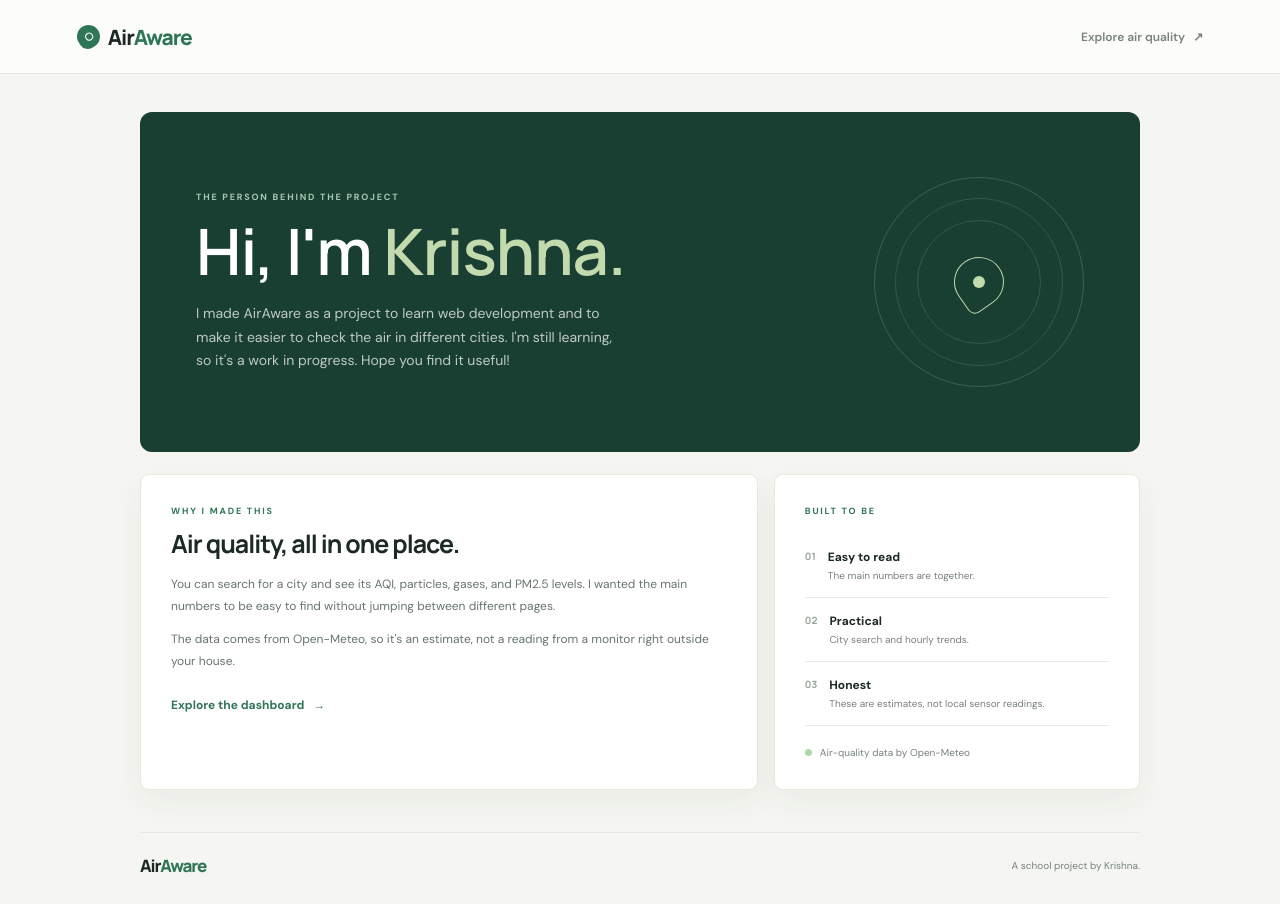
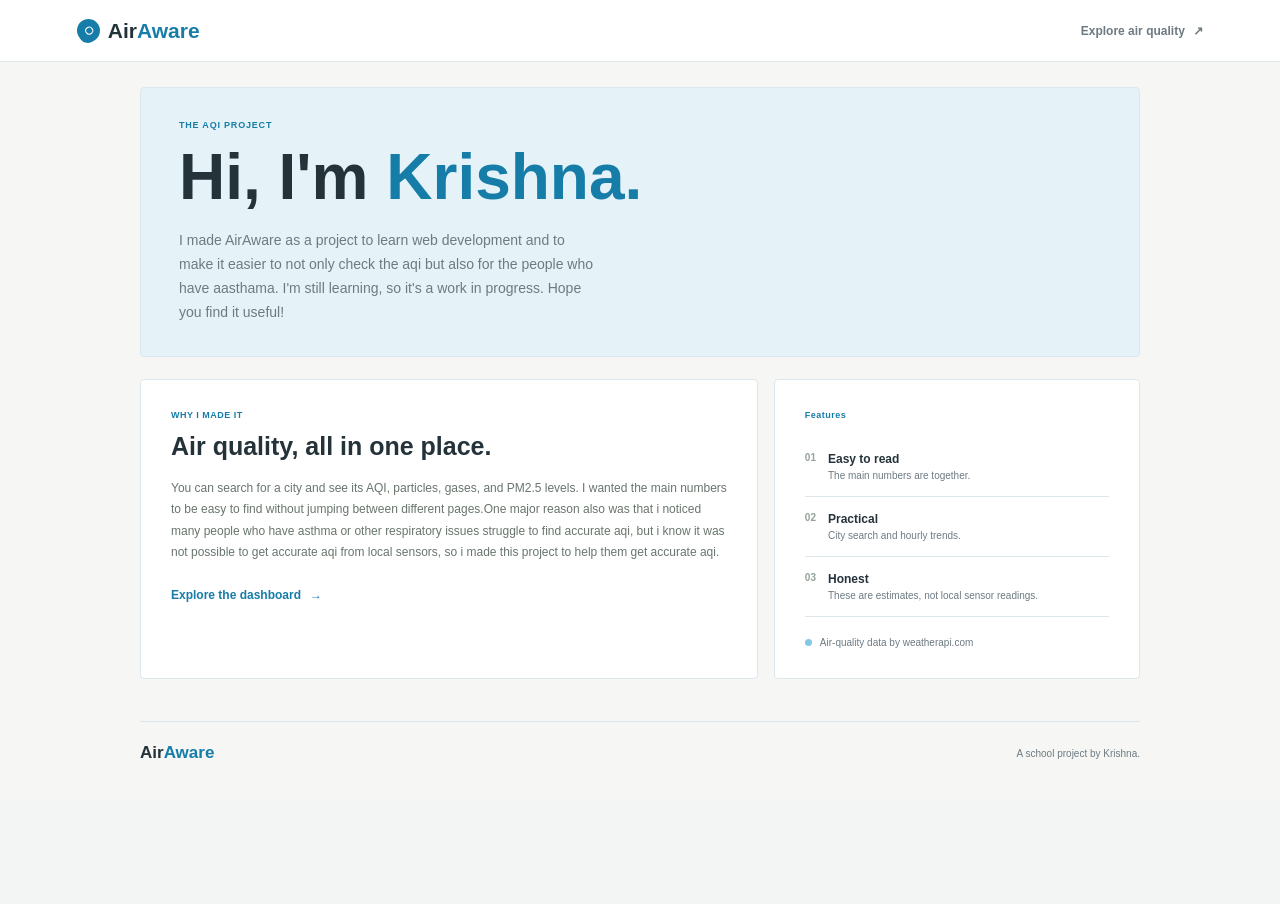
Before and after one commit to star-adikrish/AirAware, a Flask app: page /about in a window 1280 px wide. After the commit the page ends 759 px from the top, so only its background shows below. Run offline with Flask 3, Linux system fonts and the light colour scheme.

Commit message:
AI level reduced

```diff
--- a/static/css/style.css
+++ b/static/css/style.css
@@ -1,15 +1,13 @@
-@import url('https://fonts.googleapis.com/css2?family=DM+Sans:wght@400;500;600;700&family=Manrope:wght@400;500;600;700;800&display=swap');
-
 :root {
     color-scheme: light;
-    --paper: #f5f6f1;
+    --paper: #f4f8fa;
     --surface: #fff;
-    --ink: #1d2925;
-    --muted: #78827c;
-    --line: #e5e9e1;
-    --green: #2f7657;
-    --green-dark: #193f32;
-    --green-pale: #e9f1e9;
+    --ink: #24323a;
+    --muted: #6d7a82;
+    --line: #dce6eb;
+    --green: #167da8;
+    --green-dark: #155979;
+    --green-pale: #e8f5fb;
     --shadow: 0 12px 32px rgba(31, 51, 41, 0.055);
 }
 
@@ -139,7 +137,7 @@ a {
 
 .eyebrow {
     margin-bottom: 13px;
-    color: #a7c8b3;
+    color: #c5e7f5;
     font-size: 9px;
     font-weight: 700;
     letter-spacing: 1.8px;
@@ -159,7 +157,7 @@ h1 {
 }
 
 h1 span {
-    color: #c3d9ae;
+    color: #a8dced;
 }
 
 .subtitle {
@@ -210,7 +208,7 @@ h1 span {
     height: 7px;
     flex: 0 0 7px;
     border-radius: 50%;
-    background: #add9a6;
+    background: #83c8e5;
 }
 
 .search-section {
@@ -850,7 +848,7 @@ footer .brand {
 }
 
 .about-hero .eyebrow {
-    color: #a7c8b3;
+    color: #c5e7f5;
 }
 
 .about-hero h1 {
@@ -858,7 +856,7 @@ footer .brand {
 }
 
 .about-hero h1 span {
-    color: #c3d9ae;
+    color: #a8dced;
 }
 
 .about-lede {
@@ -896,7 +894,7 @@ footer .brand {
 .about-mark-ring {
     width: 50px;
     height: 50px;
-    border: 1px solid #c3d9ae;
+    border: 1px solid #a8dced;
     border-radius: 50% 50% 50% 8px;
     transform: rotate(-35deg);
 }
@@ -906,7 +904,7 @@ footer .brand {
     width: 12px;
     height: 12px;
     border-radius: 50%;
-    background: #c3d9ae;
+    background: #a8dced;
 }
 
 .about-content {
@@ -1205,3 +1199,108 @@ a:focus-visible {
         transition-duration: 0.01ms !important;
     }
 }
+
+body {
+    background: #f6f7f4;
+    font-family: Arial, Helvetica, sans-serif;
+}
+
+h1,
+h2,
+h3,
+.brand,
+.aqi-number,
+.aqi-category,
+.metric-value strong,
+.about-detail-number {
+    font-family: inherit;
+    letter-spacing: normal;
+}
+
+.navbar {
+    height: 62px;
+    background: #fff;
+}
+
+.container {
+    margin-top: 25px;
+}
+
+.welcome,
+.about-hero {
+    min-height: 0;
+    padding: 32px 38px;
+    border: 1px solid var(--line);
+    border-radius: 4px;
+    background: #e5f3f9;
+    color: var(--ink);
+}
+
+.welcome::after,
+.about-mark {
+    display: none;
+}
+
+.welcome .eyebrow,
+.about-hero .eyebrow {
+    color: var(--green);
+    letter-spacing: 0.8px;
+}
+
+.welcome h1 span,
+.about-hero h1 span {
+    color: var(--green);
+}
+
+.subtitle,
+.about-lede {
+    color: var(--muted);
+}
+
+.date-card {
+    border-color: var(--line);
+    border-radius: 4px;
+    background: #fff;
+    color: var(--ink);
+}
+
+.date-card > span:first-child {
+    color: var(--green);
+    letter-spacing: 0.5px;
+}
+
+.date-card .date-note {
+    color: var(--muted);
+}
+
+.card,
+.research-card,
+.about-card,
+.search-box,
+.city-suggestions,
+.location-button,
+.health-card {
+    border-radius: 4px;
+    box-shadow: none;
+}
+
+.card,
+.research-card,
+.about-card {
+    border-color: var(--line);
+}
+
+.card-heading,
+.eyebrow,
+.live-label,
+.quick-cities > span {
+    letter-spacing: 0.5px;
+}
+
+.quick-cities button {
+    border-radius: 4px;
+}
+
+.health-card {
+    background: #eaf6fb;
+}
--- a/static/js/script.js
+++ b/static/js/script.js
@@ -397,14 +397,14 @@ function updateChart(data) {
             datasets: [{
                 label: "PM2.5",
                 data: readings,
-                borderColor: "#397d5c",
+                borderColor: "#167da8",
                 backgroundColor: "rgba(90, 139, 103, 0.12)",
                 fill: true,
                 tension: 0.32,
                 borderWidth: 2,
                 pointRadius: 2,
                 pointHoverRadius: 4,
-                pointBackgroundColor: "#397d5c"
+                pointBackgroundColor: "#167da8"
             }]
         },
 
--- a/templates/about.html
+++ b/templates/about.html
@@ -21,11 +21,11 @@
     <main class="container about-page">
         <section class="about-hero">
             <div class="about-copy">
-                <p class="eyebrow">THE PERSON BEHIND THE PROJECT</p>
+                <p class="eyebrow">THE AQI PROJECT</p>
                 <h1>Hi, I'm <span>Krishna.</span></h1>
                 <p class="about-lede">
                     I made AirAware as a project to learn web development
-                    and to make it easier to check the air in different cities.
+                    and to make it easier to not only check the aqi but also for the people who have aasthama.
                     I'm still learning, so it's a work in progress. Hope you find it useful!
                 </p>
             </div>
@@ -37,16 +37,16 @@
 
         <section class="about-content" aria-labelledby="aboutProjectHeading">
             <article class="about-card about-story">
-                <p class="eyebrow">WHY I MADE THIS</p>
+                <p class="eyebrow">WHY I MADE IT</p>
                 <h2 id="aboutProjectHeading">Air quality, all in one place.</h2>
                 <p>
                     You can search for a city and see its AQI, particles, gases,
                     and PM2.5 levels. I wanted the main numbers to be easy to find
-                    without jumping between different pages.
-                </p>
-                <p>
-                    The data comes from Open-Meteo, so it's an estimate, not a
-                    reading from a monitor right outside your house.
+                    without jumping between different pages.One major reason also was that i noticed
+                    many people who have asthma or other respiratory issues struggle to find accurate aqi,
+                    but i know it was not possible to get accurate aqi from local sensors, so i made this project to help them get accurate aqi.
+
+
                 </p>
                 <a class="about-cta" href="{{ url_for('home') }}">
                     Explore the dashboard <span aria-hidden="true">→</span>
@@ -54,7 +54,7 @@
             </article>
 
             <aside class="about-card about-details" aria-label="About AirAware">
-                <p class="eyebrow">BUILT TO BE</p>
+                <p class="eyebrow">Features</p>
                 <ul>
                     <li>
                         <span class="about-detail-number">01</span>
@@ -71,7 +71,7 @@
                 </ul>
                 <div class="about-source">
                     <span class="status-dot" aria-hidden="true"></span>
-                    Air-quality data by Open-Meteo
+                    Air-quality data by weatherapi.com
                 </div>
             </aside>
         </section>
```
Also changed, not shown: other parts of static/css/style.css (+13 -17 lines), templates/index.html (+27 -37 lines).
